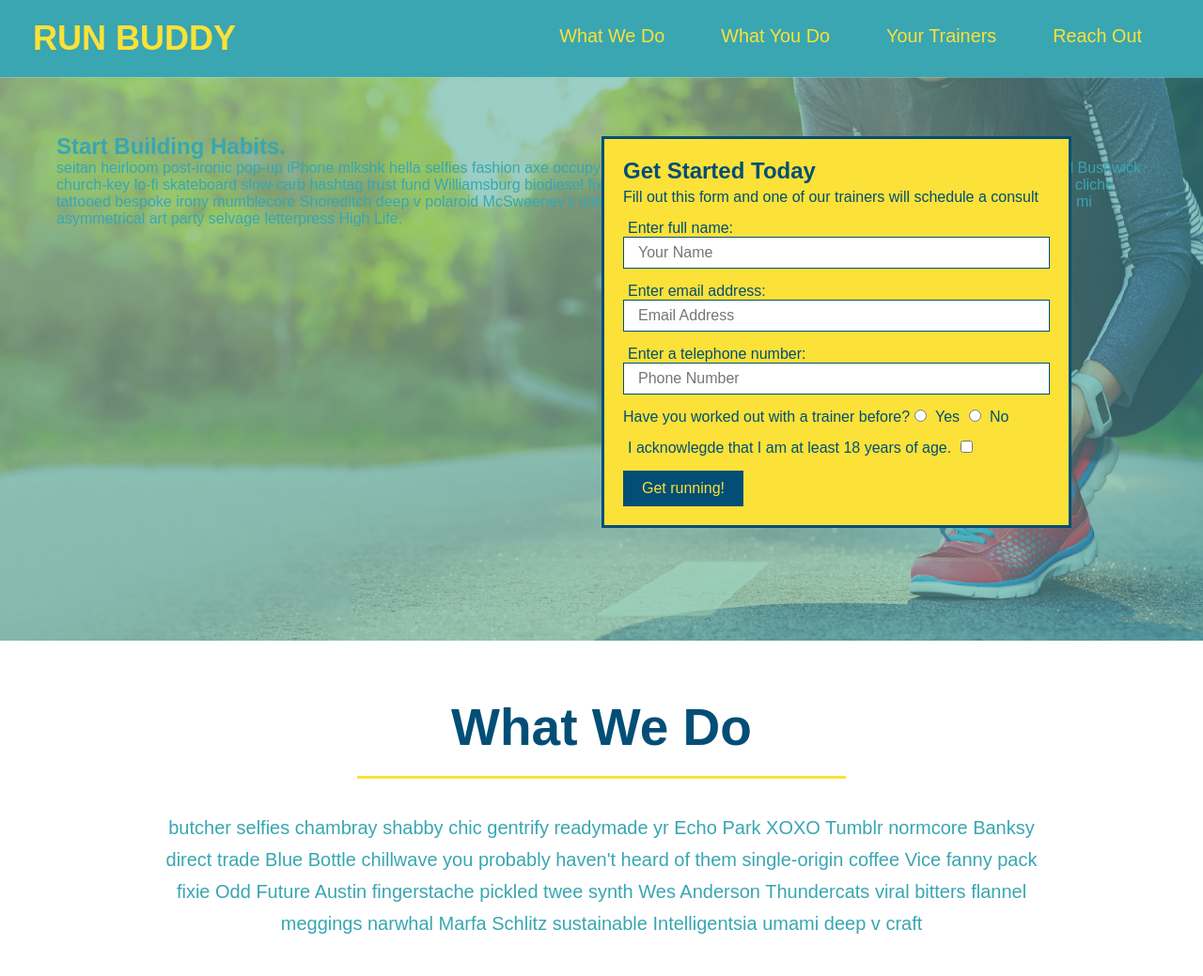
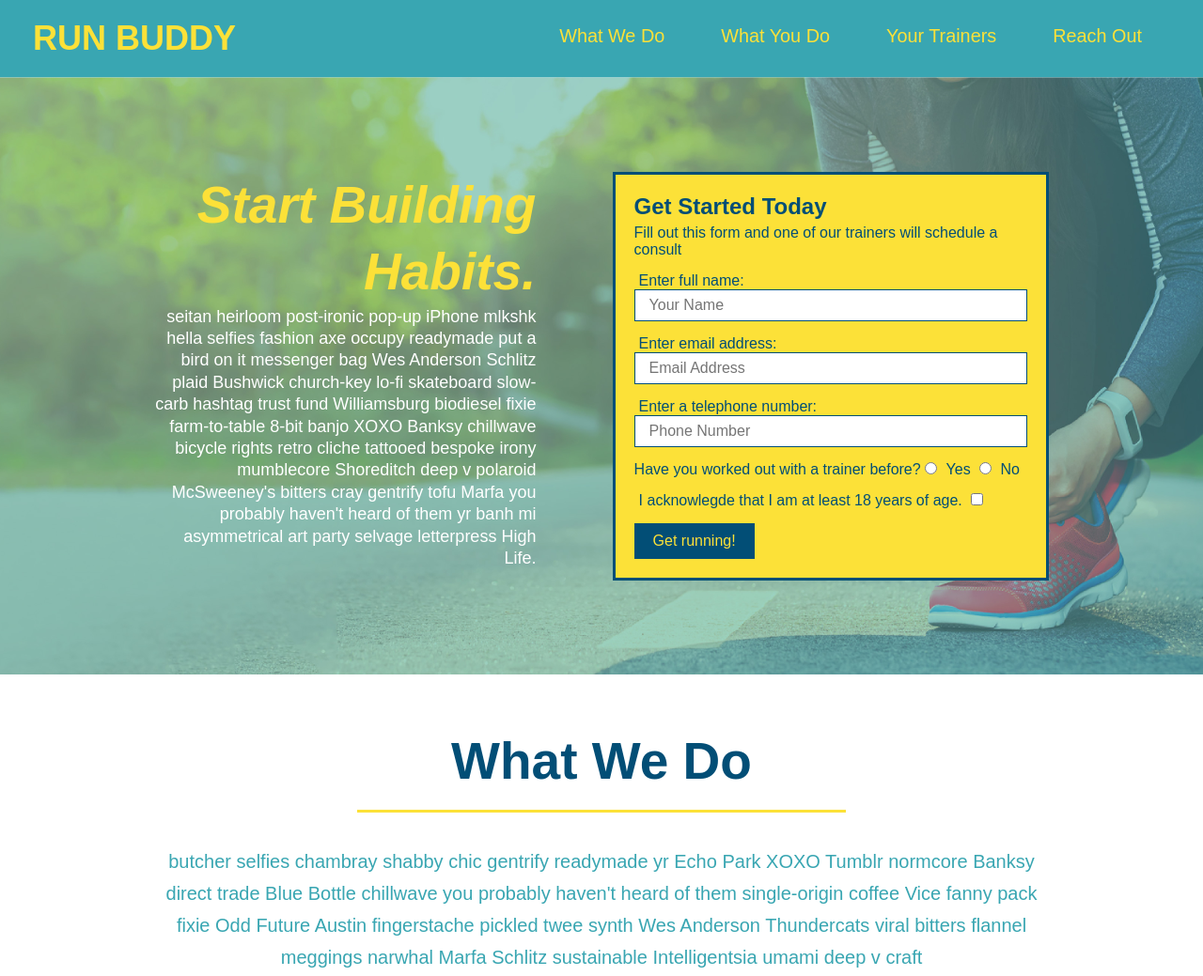
Before and after one commit to SophieQuan/runBuddy, a plain HTML site: page index.html in a window 1280 px wide. Shown: the top 1039 px of the page at 94% size. Drawn offline with Linux system fonts and the light colour scheme.

Commit message:
add flexbox to hero

```diff
--- a/assets/css/style.css
+++ b/assets/css/style.css
@@ -54,17 +54,18 @@ footer{
     background-color: #fce138;
     width: 100%;
     padding: 40px 35px;
+    display: flex;
+    justify-content: space-between;
+    flex-wrap: wrap;
 }
 
 footer h2{
-    display: inline;
     color: #024e76;
     font-size: 30px;
     margin: 0;
 }
 
 footer div{
-    float: right;
     line-height: 1.5;
     text-align: right;
 }
@@ -79,23 +80,37 @@ section{
 /* Hero Style Start */
 .hero {
     background-image: url("../images/hero-bg.jpeg");
-    height: 600px;
     background-size: cover;
     background-position: center;
-    position: relative;
+    display: flex;
+    justify-content: center;
+    flex-wrap: wrap;
 }
 
+/* Hero call to action section */
+.hero-cta{
+    width: 35%;
+    text-align: right;
+    margin: 3.5%;
+    color: #fff;
+    font-size: 18px;
+    line-height: 1.3;
+}
+.hero-cta h2 {
+    font-style: italic;
+    font-size: 55px;
+    color: #fce138;
+}
+
+/* hero form section */
 .hero-form {
     background-color: #fce138;
     padding: 20px;
-    width: 500px;
     color: #024e76;
     border: 3px solid #024e76;
-    position: absolute;
-    bottom: 120px;
-    right: 140px;
+    width: 40%;
+    margin: 3.5%;
 }
-
 .hero-form label{
     margin:  0 5px;
 }
```
